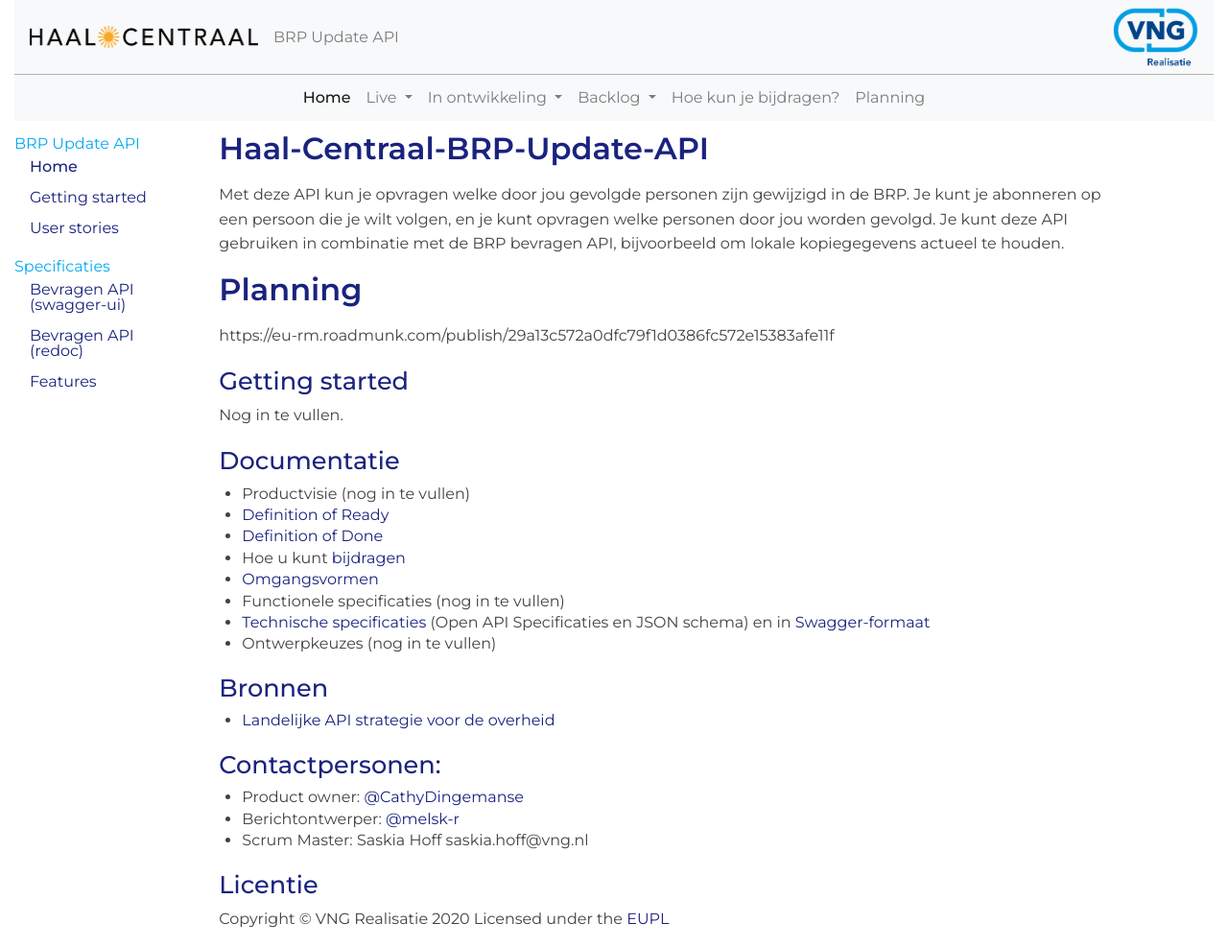
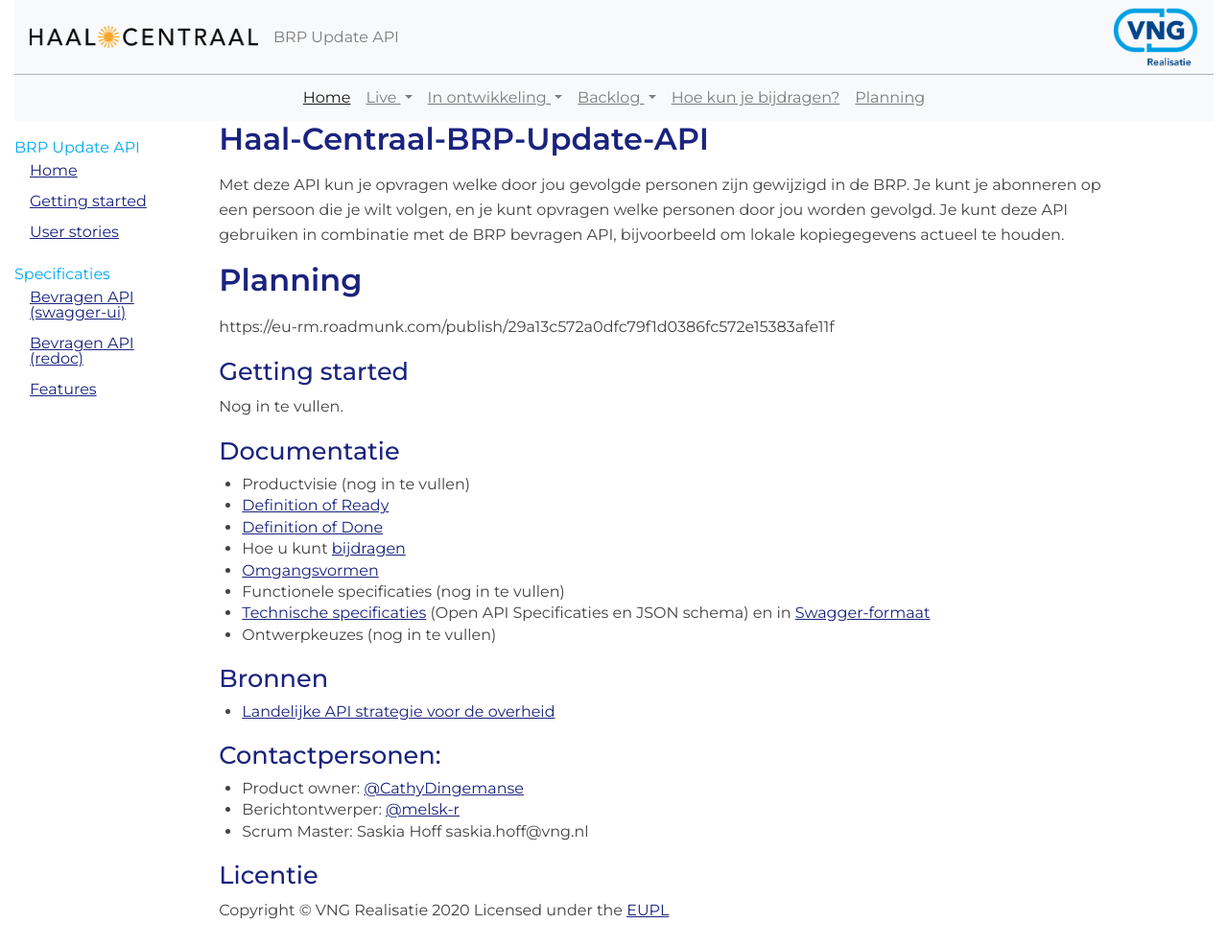
Before and after one commit to BRP-API/Haal-Centraal-BRP-Update-API, a Jekyll site: the page built from docs/index.md, in a window 1280 px wide. Shown: the whole page at 96% size. Built offline with Jekyll 4.4.1, drawn with Linux system fonts in a browser that asks for light colours.

Commit message:
Update style.css

```diff
--- a/docs/assets/style.css
+++ b/docs/assets/style.css
@@ -12,7 +12,6 @@ h1 {
     line-height: 2.4rem;
     margin-bottom: 1rem;
     color: #1a237e;
-  margin-top: 0.6rem;
 }
 h2 {
     font-size: 1.6rem;
@@ -20,7 +19,6 @@ h2 {
     line-height: 2.2rem;
     margin-bottom: 0.4rem;
     color: #1a237e;
-  margin-top: 0.6rem;
 }
 h3 {
     font-size: 1.2rem;
@@ -94,9 +92,7 @@ th {
 }
 a {
     color: #1a237e;
-}
-a:visited {
-  color: #424242;
+    text-decoration: underline;
 }
 strong {
     font-weight: 500;
@@ -111,15 +107,15 @@ em {
 .landingpage-header {
     background-color: #03A9F4;
     color: #FFFFFF;
+    padding: 20px 20px 0 20px;
     margin-bottom: 0rem;
 }
 .header {
+    margin-top: 20px;
     color: #03A9F4;
-  margin-top: 1em;
 }
-
-.active {
-  font-weight: 500;
+.no-border {
+    border: 0;
 }
 
 .vng-logo {
@@ -130,3 +126,9 @@ em {
     background-size: 100% auto;
     text-indent: -9999px;
 }
+
+  .doel {
+      padding-bottom: 1rem;
+      margin-bottom: 0rem;
+      color: white;
+  }
```
Lines whose indentation alone changed are shown as unchanged.
